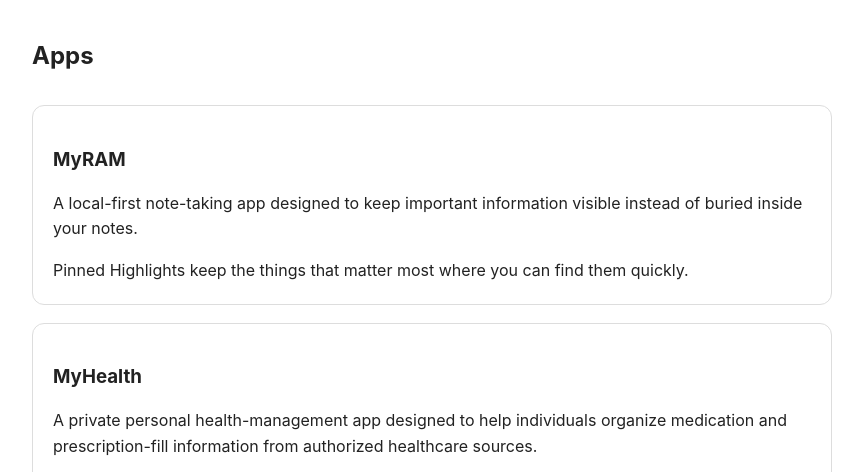
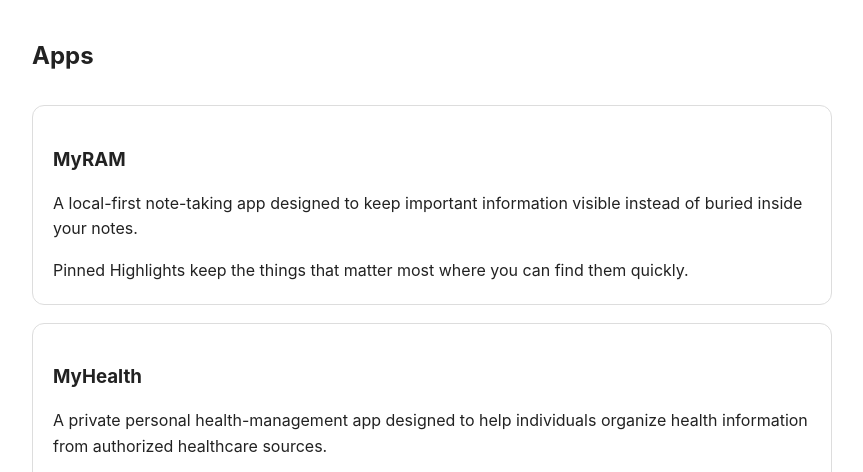
Before and after one commit to benjamindrong/northsignalstudio.github.io, a plain HTML site: page index.html in a window 1280 px wide. Shown: the part 293-765 px from the top of the page, without its empty margins (208-1071 px from the left). Drawn offline with Linux system fonts and the light colour scheme.

Commit message:
Generalize MyHealth homepage description

```diff
--- a/index.html
+++ b/index.html
@@ -113,7 +113,7 @@
     <section class="app-card">
         <h3>MyHealth</h3>
         <p>
-            A private personal health-management app designed to help individuals organize medication and prescription-fill information from authorized healthcare sources.
+            A private personal health-management app designed to help individuals organize health information from authorized healthcare sources.
         </p>
         <p>
             MyHealth is built around a local-only privacy model for private health state, with no North Signal Studio cloud database for personal health records.
```
